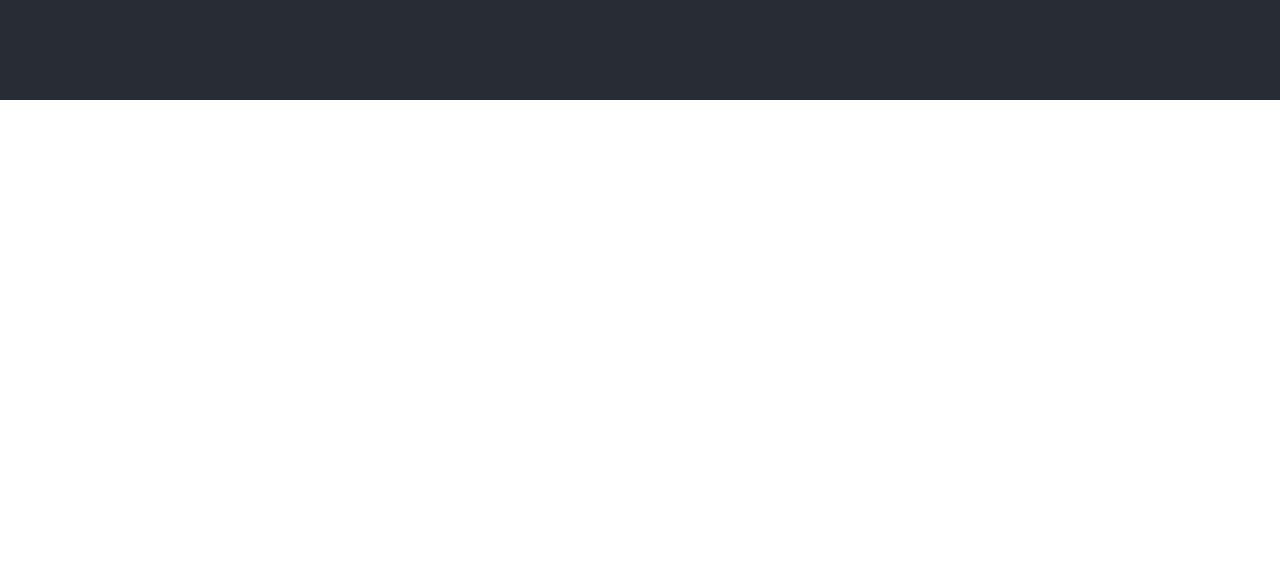
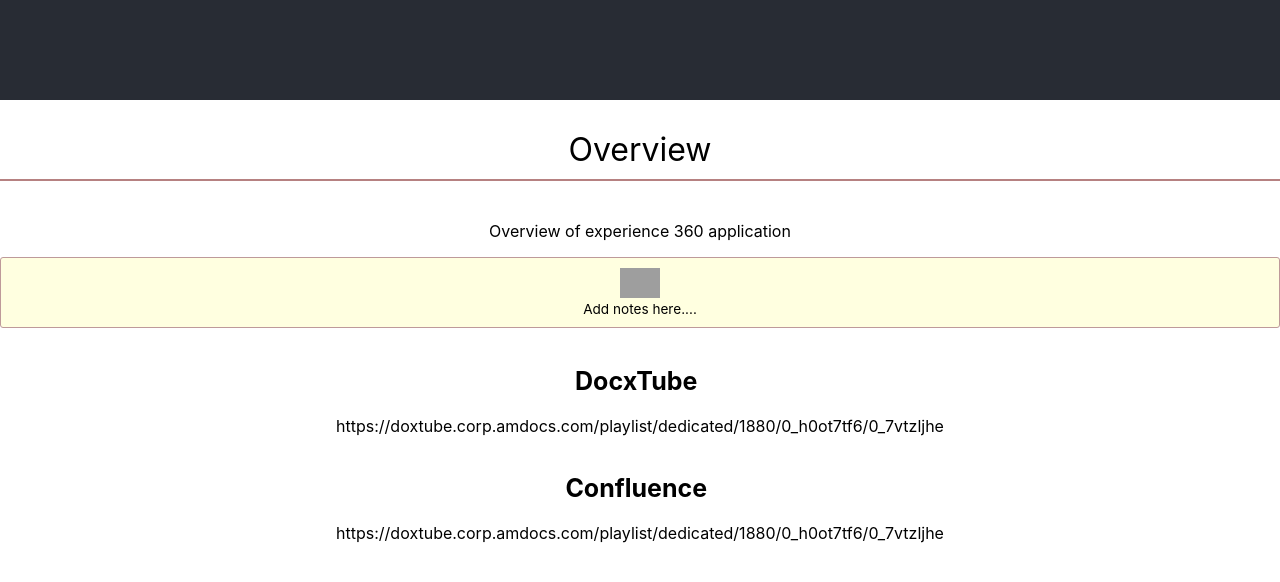
Before and after one commit to ankitaAmdocs/my-app, a React (Create React App) app: page /homepage/001/101 in a window 1280 px wide. Shown: the top 582 px of the page. Built offline with nearby package versions, Linux system fonts and the light colour scheme; grey boxes are pictures that could not be loaded.

Commit message:
added changes

```diff
--- a/src/App.css
+++ b/src/App.css
@@ -428,3 +428,16 @@ ul.toc li.tocheader li.toctitle a {
 .post-preview .post-meta {
   font-size: 0.9em;
 }
+
+.doc-callout {
+  margin: 10px 0px;
+  background: #FFFFE0;
+  padding: 10px;
+  border-radius: 3px;
+  font-size: 0.85em;
+  border: 1px solid #BE9A9A;
+}
+h3 {
+  font-size: 1.563em;
+  margin: 1.5em 0 0.8em  -0.3em;
+}
--- a/src/App.routes.js
+++ b/src/App.routes.js
@@ -4,14 +4,14 @@ import { Switch, Route } from 'react-router-dom';
 const HomePage = React.lazy(() => import('./components/HomePage/HomePage'));
 const LoginPage = React.lazy(() => import('./components/LoginPage/LoginPage'));
 const Category = React.lazy(() => import('./components/Category/Category'));
-// const Topic = React.lazy(() => import('./components/Topic/Topic'));
+const Topic = React.lazy(() => import('./components/Topic/Topic'));
 
 export const appRoutesConfig = [
     { path: '/', component: HomePage },
     { path: '/homepage', component: HomePage },
     { path: '/loginpage', component: LoginPage },
-    { path: '/homepage/:id', component: Category }
-
+    { path: '/homepage/:id', component: Category },
+    { path: '/homepage/:id/:id', component: Topic },
 ];
 
 export const createRoute = (path, component, props) => (
--- a/src/components/Category/Category.js
+++ b/src/components/Category/Category.js
@@ -1,7 +1,6 @@
 import React from 'react';
 import { Link } from 'react-router-dom';
 import '../../App.css';
-import Topic from '../Topic/Topic';
 const categoryData = require('../../data/category.json');
 
 const Category = () => {
@@ -17,12 +16,12 @@ const Category = () => {
           <div><p>{selectedCategory.description}</p>
             {selectedCategory?.topics.map((topic) => {
               return (
-                <Link to={`/homepage/${topic.id}`} activeClassName="active">
+                <Link to={`/homepage/${selectedCategory.id}/${topic.id}`} activeClassName="active">
                   <div className="post-preview">
                     <a href="local">
                       <div className="post-header">
                         <img src={topic.image} alt="" />
-                        <h2>{topic.name}</h2>
+                        <h2>{topic.title}</h2>
                       </div>
                       <div className="post-content">
                         {topic.description}
--- a/src/components/Topic/Topic.js
+++ b/src/components/Topic/Topic.js
@@ -1,12 +1,36 @@
 import React from 'react';
 import PropTypes from 'prop-types';
+const categoryData = require('../../data/category.json');
 
 
-const Topic = () => (
-  <div>
-    Topic Component
-  </div>
-);
+const Topic = () => {
+  const categoryId = window.location.pathname.split("/")[2];
+  const topicId = window.location.pathname.split("/")[3];
+
+  const selectedCategory = categoryData.filter((item) => item.id === categoryId)[0];
+  const selectedTopic = selectedCategory.topics.filter((topic) => topic.id === topicId)[0]
+  console.log("selectedTopic", selectedTopic);
+  return (
+    <div className="docs-content">
+      <h1 className="docs-title">{selectedTopic.title}</h1>
+      <p>{selectedTopic.description}</p>
+      <div>
+        <div className="doc-callout">
+          <div >
+            <img src={selectedTopic.image} alt="" height="30" />
+          </div>
+          {selectedTopic.notes}
+        </div>
+
+        <h3 >DocxTube </h3>
+        <p>{selectedTopic.videoUrl}</p>
+        <h3 >Confluence</h3>
+        <p>{selectedTopic.confluenceLink}</p>
+      </div>
+
+    </div >
+  )
+};
 
 Topic.propTypes = {};
 
--- a/src/data/category.json
+++ b/src/data/category.json
@@ -11,11 +11,12 @@
         "description": "Overview of experience 360 application",
         "videoUrl": "https://doxtube.corp.amdocs.com/playlist/dedicated/1880/0_h0ot7tf6/0_7vtzljhe",
         "image": "https://nodered.org/images/guide-gettingstarted.png",
-        "notes": "Add notes here...."
+        "notes": "Add notes here....",
+        "confluenceLink": "https://doxtube.corp.amdocs.com/playlist/dedicated/1880/0_h0ot7tf6/0_7vtzljhe"
       }
     ]
   },
-   {
+  {
     "name": "SetUp",
     "description": "How to do local env setup",
     "image": "https://encrypted-tbn0.gstatic.com/images?q=tbn:ANd9GcQvpBI8Ktx3tCG6bL-Hyg3Ft0RmwuQNqiyAxQ&usqp=CAU",
@@ -27,7 +28,8 @@
         "description": "Overview of experience 360 application",
         "videoUrl": "https://doxtube.corp.amdocs.com/playlist/dedicated/1880/0_h0ot7tf6/0_7vtzljhe",
         "image": "https://encrypted-tbn0.gstatic.com/images?q=tbn:ANd9GcQvpBI8Ktx3tCG6bL-Hyg3Ft0RmwuQNqiyAxQ&usqp=CAU",
-        "notes": "Add notes here...."
+        "notes": "Add notes here....",
+        "confluenceLink": "https://doxtube.corp.amdocs.com/playlist/dedicated/1880/0_h0ot7tf6/0_7vtzljhe"
       },
       {
         "id": "202",
@@ -35,11 +37,12 @@
         "description": "Overview of experience 360 application",
         "videoUrl": "https://doxtube.corp.amdocs.com/playlist/dedicated/1880/0_h0ot7tf6/0_7vtzljhe",
         "image": "https://encrypted-tbn0.gstatic.com/images?q=tbn:ANd9GcQvpBI8Ktx3tCG6bL-Hyg3Ft0RmwuQNqiyAxQ&usqp=CAU",
-        "notes": "Add notes here...."
+        "notes": "Add notes here....",
+        "confluenceLink": "https://doxtube.corp.amdocs.com/playlist/dedicated/1880/0_h0ot7tf6/0_7vtzljhe"
       }
     ]
   },
-   {
+  {
     "name": "Creating a new Application",
     "description": "Overview of application",
     "image": "https://encrypted-tbn0.gstatic.com/images?q=tbn:ANd9GcQvpBI8Ktx3tCG6bL-Hyg3Ft0RmwuQNqiyAxQ&usqp=CAU",
@@ -51,7 +54,8 @@
         "description": "Overview of experience 360 application",
         "videoUrl": "https://doxtube.corp.amdocs.com/playlist/dedicated/1880/0_h0ot7tf6/0_7vtzljhe",
         "image": "https://encrypted-tbn0.gstatic.com/images?q=tbn:ANd9GcQvpBI8Ktx3tCG6bL-Hyg3Ft0RmwuQNqiyAxQ&usqp=CAU",
-        "notes": "Add notes here...."
+        "notes": "Add notes here....",
+        "confluenceLink": "https://doxtube.corp.amdocs.com/playlist/dedicated/1880/0_h0ot7tf6/0_7vtzljhe"
       }
     ]
   }
```
